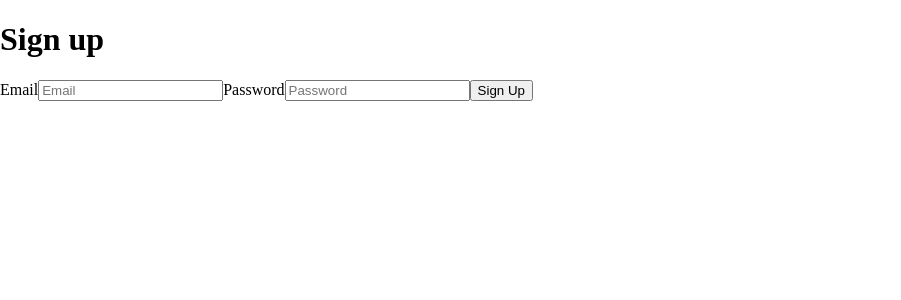
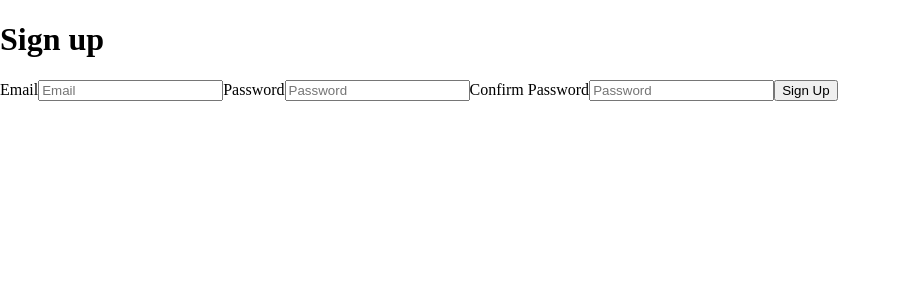
Before and after one commit to velikoss/stupeni-bank, a React (Create React App) app: page /signup in a window 1280 px wide. Shown: the top 300 px of the page, without its empty margins (0-901 px from the left). Built offline with nearby package versions, Linux system fonts and the light colour scheme; no server answers.

Commit message:
Authorization demo

```diff
--- a/src/components/molecules/SignUp.js
+++ b/src/components/molecules/SignUp.js
@@ -28,6 +28,10 @@ const SignUp = ({history}) => {
           Password
           <input name="password" type="password" placeholder="Password"/>
         </label>
+        <label>
+          Confirm Password
+          <input name="password" type="password" placeholder="Password"/>
+        </label>
         <button type="submit">Sign Up</button>
       </form>
     </div>
```
